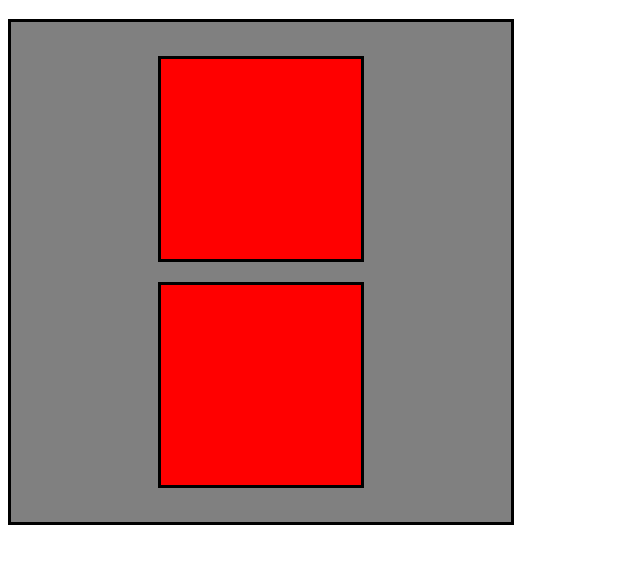
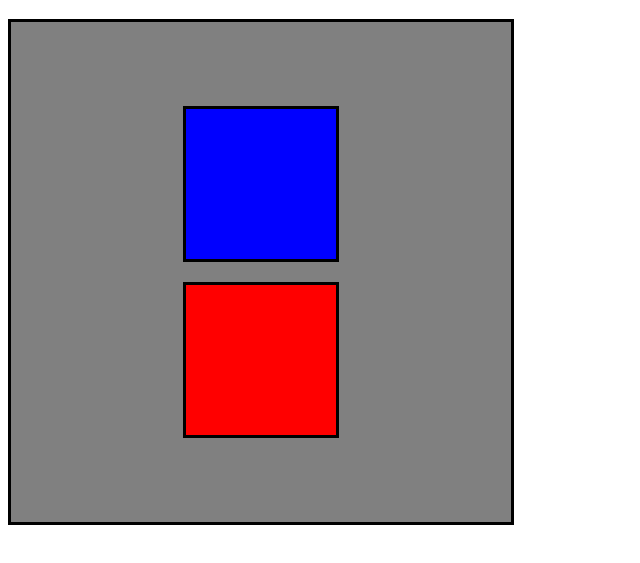
Before and after one commit to efecee/aprender-git, a plain HTML site: page index.html in a window 1280 px wide. Shown: the part 61-624 px from the top of the page, without its empty margins (0-640 px from the left). Drawn offline with Linux system fonts and the light colour scheme.

Commit message:
version 2

```diff
--- a/index.html
+++ b/index.html
@@ -1,8 +1,6 @@
 <!DOCTYPE html>
 <html lang="en">
 <head>
-    <meta charset="UTF-8">
-    <meta name="viewport" content="width=device-width, initial-scale=1.0">
     <title>prueba</title>
     <link rel="stylesheet" href="style.css">
 </head>
--- a/script.js
+++ b/script.js
@@ -3,5 +3,9 @@ const hijo = document.querySelectorAll('.hijo')
 
 padre.style.backgroundColor = 'gray'
 hijo.forEach((h) => {
-    h.style.backgroundColor = 'red'
+    if(h.classList.contains('dos')){
+        h.style.backgroundColor = 'red'
+    }else{
+        h.style.backgroundColor = 'blue'
+    }
 })
--- a/style.css
+++ b/style.css
@@ -9,7 +9,7 @@
     flex-direction: column;
 }
 .hijo{
-    width: 200px;
-    height: 200px;
+    width: 150px;
+    height: 150px;
     border: solid;
 }
```
